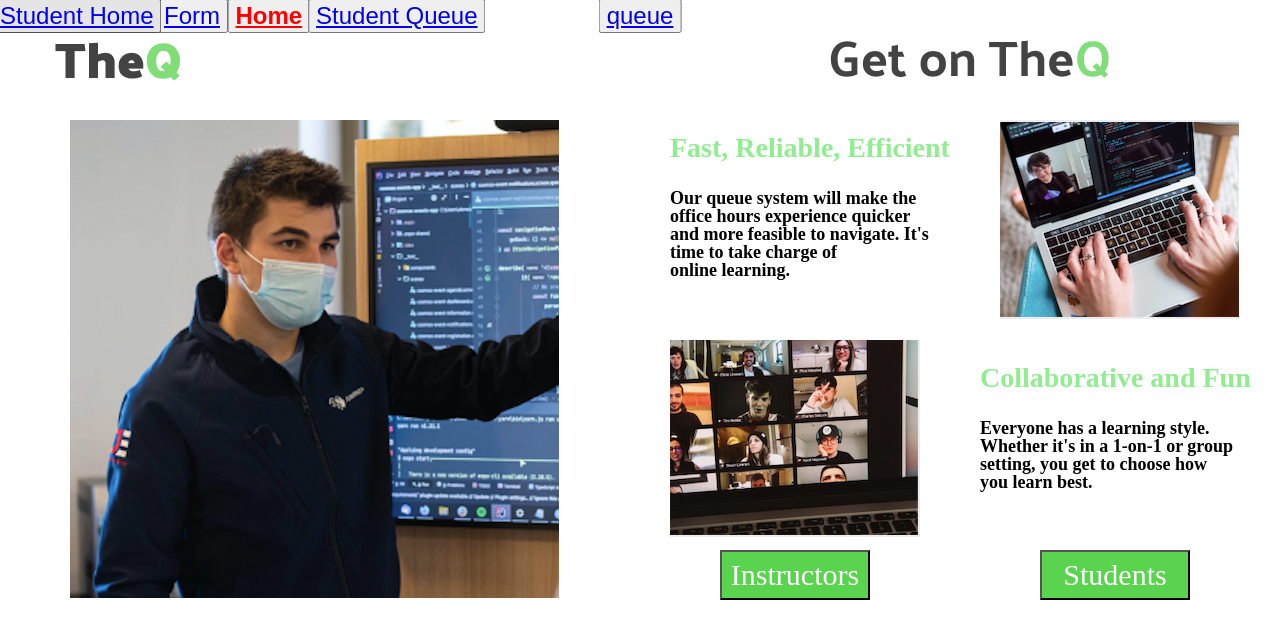
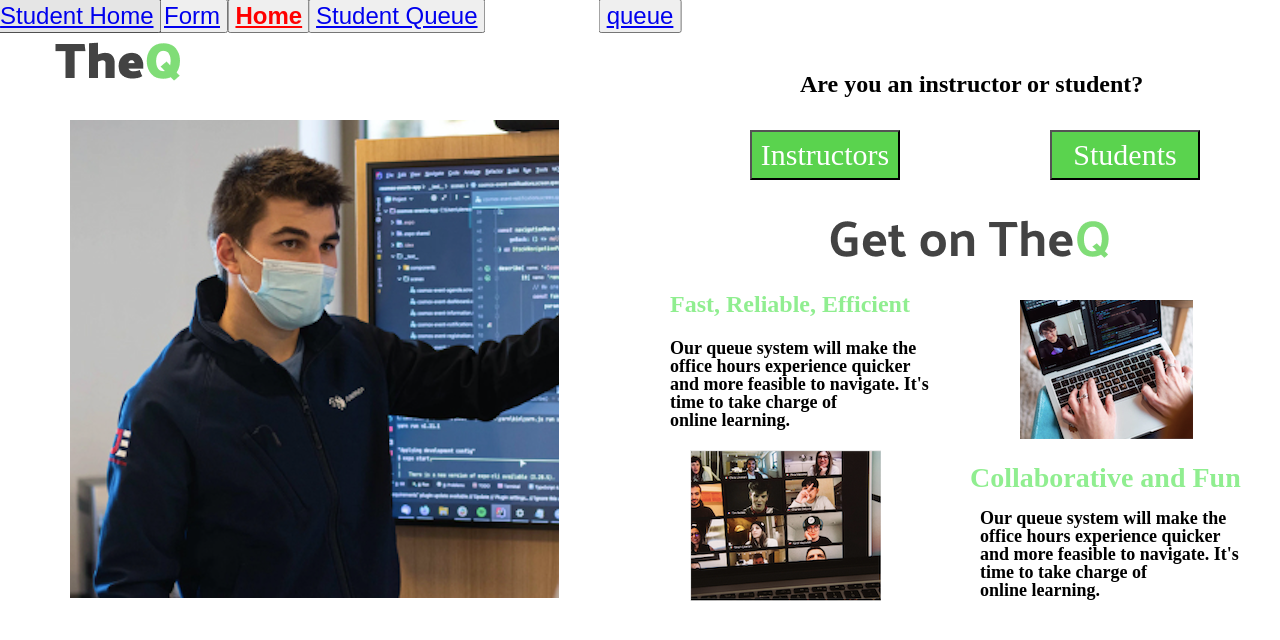
Before and after one commit to eeshagholap/TheQ, a React (Create React App) app in the folder theq_app/: page / in a window 1280 px wide. Shown: the top 640 px of the page. Built offline with nearby package versions, Linux system fonts and the light colour scheme.

Commit message:
Updated home page with new designs

```diff
--- a/theq_app/src/components/Home.css
+++ b/theq_app/src/components/Home.css
@@ -2,8 +2,8 @@
     position: absolute;
     width: 150px;
     height: 50px;
-    left: 720px;
-    top: 550px;
+    left: 750px;
+    top: 130px;
     background: #5ad34e;
 
     font-family: Palanquin Dark;
@@ -17,8 +17,8 @@
     position: absolute;
     width: 150px;
     height: 50px;
-    left: 1040px;
-    top: 550px;
+    left: 1050px;
+    top: 130px;
     background: #5ad34e;
 
     font-family: Palanquin Dark;
--- a/theq_app/src/components/Home.js
+++ b/theq_app/src/components/Home.js
@@ -10,7 +10,79 @@ import { Link } from 'react-router-dom'
 const Home = () => {
     return (
             <div>
+
                 <view style = {{top: 42, position: 'absolute', marginLeft: 55, width:127, height: 91}}>
+                <img src = {logo} alt = "logo"></img>
+                </view>
+
+                <view style = {{position: 'absolute', width:1000, height: 940, marginLeft: 70 + 'px', top: 120,}}>
+                <img src = {img1} alt = "img1"></img>
+                </view>
+
+                <view style = {{position: 'absolute', width: 400 + 'px', height: 200 + 'px', left: 800 + 'px',
+                        top: 60 + 'px', bottom: 1140 + 'px', right: 193 + 'px',
+                        fontFamily: 'Palanquin Dark', fontStyle: 'normal', fontWeight: 600,
+                        fontSize: 24, lineHeight: 0, color: "black",  marginTop:0}}>
+                <p>Are you an instructor or student?</p>
+                </view>
+
+                <Link to={'/queue'}>
+                    <button className = "instructorsButton"> Instructors </button>
+                </Link>
+
+                <Link to={'/form-submission'}>
+                    <button className = "studentsButton">Students</button>
+                </Link>
+
+                <view style = {{position: 'absolute', width:284, height: 86, marginLeft: 830, top: 220}}>
+                <img src = {getonq} alt = "getonq"></img>
+                </view>
+
+                <view style = {{position: 'absolute', width: 400 + 'px', height: 200 + 'px', left: 670 + 'px',
+                    top: 280 + 'px', bottom: 1140 + 'px', right: 193 + 'px',
+                    fontFamily: 'Palanquin Dark', fontStyle: 'normal', fontWeight: 600,
+                    fontSize: 24, lineHeight: 0, color: "lightgreen",  marginTop:0}}>
+                <p>Fast, Reliable, Efficient</p>
+                </view>
+
+                <view style = {{position: 'absolute', width: 300 + 'px', height: 500 + 'px', left: 670 + 'px',
+                        top: 330 + 'px', bottom: 500 + 'px', right: 193 + 'px',
+                        fontFamily: 'Palanquin Dark', fontStyle: 'normal', fontWeight: 600,
+                        fontSize: 18, lineHeight: 0, color: "black",  marginTop:0, wordWrap: "normal"}}>
+                <p>Our queue system will make the</p>
+                <p>office hours experience quicker</p>
+                <p>and more feasible to navigate. It's</p>
+                <p>time to take charge of </p>
+                <p>online learning.</p>
+                </view>
+
+                <view style = {{position: 'absolute', width:10, height: 100, marginLeft: 1020, top: 300,}}>
+                <img src = {img2} alt = "img2"></img>
+                </view>
+
+                <view style = {{position: 'absolute', width: 400 + 'px', height: 200 + 'px', left: 970 + 'px',
+                        top: 450 + 'px', bottom: 1140 + 'px', right: 193 + 'px',
+                        fontFamily: 'Palanquin Dark', fontStyle: 'normal', fontWeight: 600,
+                        fontSize: 28, lineHeight: 0, color: "lightgreen",  marginTop:0}}>
+                <p>Collaborative and Fun</p>
+                </view>
+
+                <view style = {{position: 'absolute', width:284, height: 100, marginLeft: 690, top: 450,}}>
+                <img src = {img3} alt = "img3"></img>
+                </view>
+
+                <view style = {{position: 'absolute', width: 300 + 'px', height: 500 + 'px', left: 980 + 'px',
+                        top: 500 + 'px', bottom: 500 + 'px', right: 193 + 'px',
+                        fontFamily: 'Palanquin Dark', fontStyle: 'normal', fontWeight: 600,
+                        fontSize: 18, lineHeight: 0, color: "black",  marginTop:0, wordWrap: "normal"}}>
+                <p>Our queue system will make the</p>
+                <p>office hours experience quicker</p>
+                <p>and more feasible to navigate. It's</p>
+                <p>time to take charge of </p>
+                <p>online learning.</p>
+                </view>
+
+                {/*<view style = {{top: 42, position: 'absolute', marginLeft: 55, width:127, height: 91}}>
                 <img src = {logo} alt = "logo"></img>
                 </view>
 
@@ -81,12 +153,12 @@ const Home = () => {
                     </view>
                 </div>
 
-                     <Link to={'/queue'}>
+                    <Link to={'/queue'}>
                         <button className = "instructorsButton"> Instructors </button>
                     </Link>
                     <Link to={'/form-submission'}>
                         <button className = "studentsButton">Students</button>
-                    </Link>
+                    </Link>*/}
 
             </div>
         );
```
Also changed, not shown: theq_app/src/components/images/home_image2.png, theq_app/src/components/images/home_image3.png.
